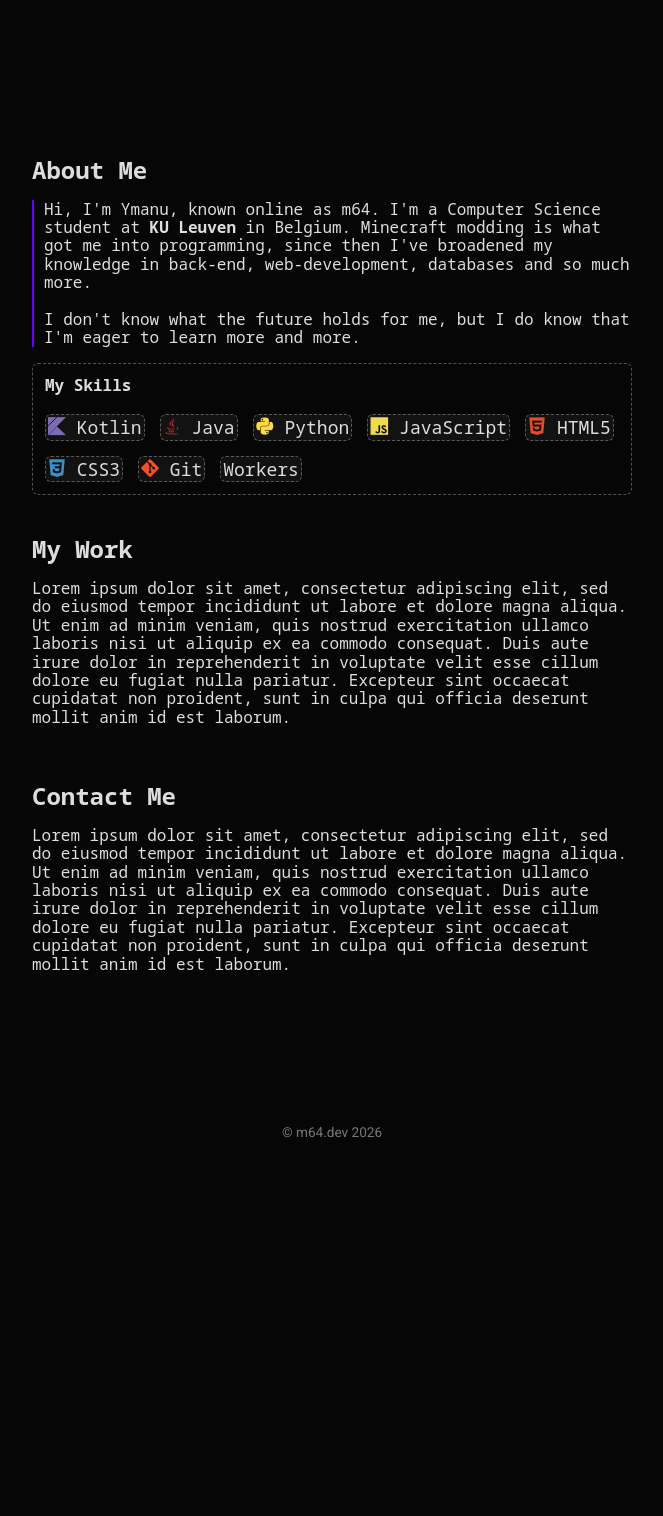
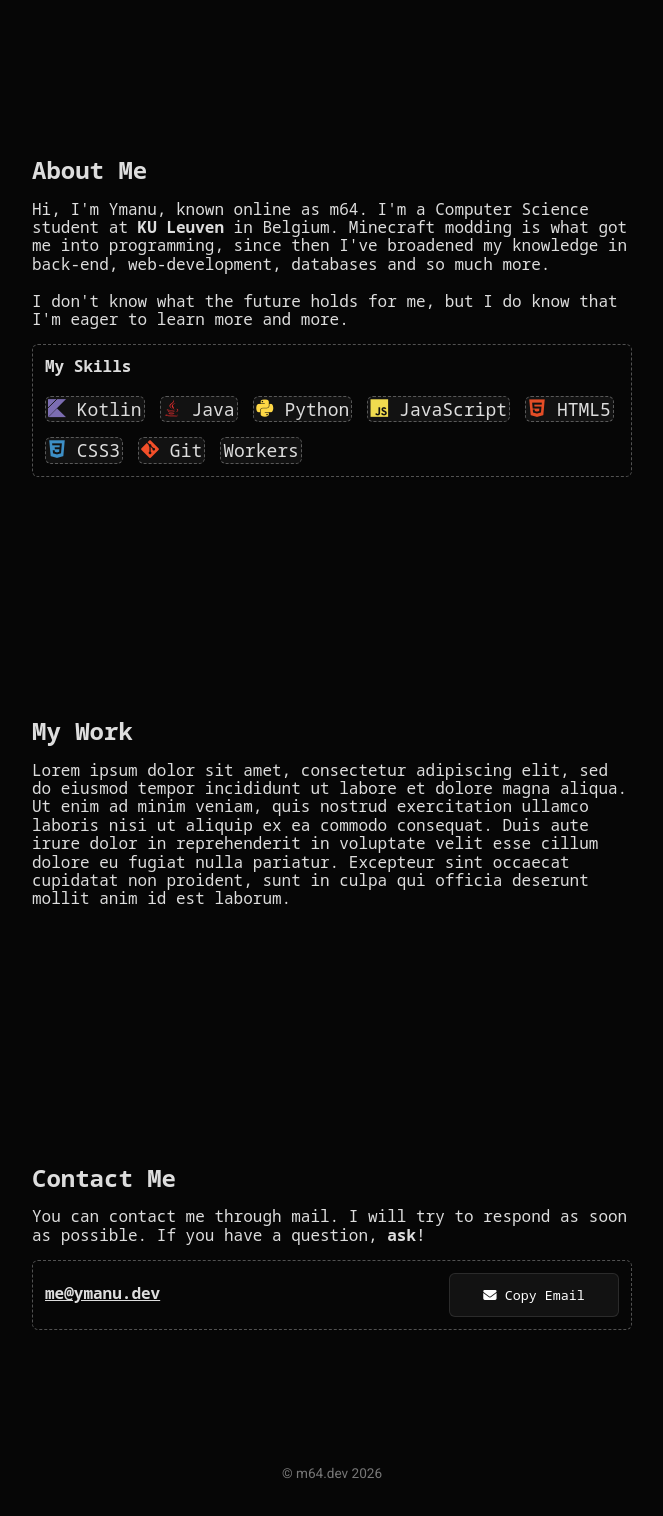
Before and after one commit to M64DiamondStar/M64Dev, a PHP site: page / in a window 1280 px wide. Shown: the part 680-2196 px from the top of the page, without its empty margins (308-971 px from the left). Before the commit the page ends 1817 px from the top, so only its background shows below. Run offline with PHP 8.4, Linux system fonts and the light colour scheme; some libraries are stand-ins or nearby versions.

Commit message:
Add Contact me

```diff
--- a/index.html
+++ b/index.html
@@ -88,7 +88,7 @@
           <section id="about">
             <h2 class="scramble" style="display: inline">About Me</h2>
 
-            <p class="quote scramble">
+            <p class=" scramble">
               Hi, I'm Ymanu, known online as m64. I'm a Computer Science student at <a class="link" target="_blank" href="https://www.kuleuven.be/english/kuleuven/">KU Leuven</a> in Belgium.
               Minecraft modding is what got me into programming, since then I've broadened my knowledge in back-end, web-development, databases and so much more.
               <br><br>I don't know what the future holds for me, but I do know that I'm eager to learn more and more.
@@ -134,6 +134,8 @@
             </div>
           </section>
 
+          <space></space>
+
           <section id="work">
             <h2 class="scramble" style="display: inline">My Work</h2>
 
@@ -146,16 +148,21 @@
             </p>
           </section>
 
+          <space></space>
+
           <section id="contact">
             <h2 class="scramble" style="display: inline">Contact Me</h2>
 
             <p class="scramble">
-              Lorem ipsum dolor sit amet, consectetur adipiscing elit, sed do eiusmod tempor incididunt ut labore et
-              dolore magna aliqua. Ut enim ad minim veniam, quis nostrud exercitation ullamco laboris nisi ut aliquip ex
-              ea commodo consequat. Duis aute irure dolor in reprehenderit in voluptate velit esse cillum dolore eu
-              fugiat nulla pariatur. Excepteur sint occaecat cupidatat non proident, sunt in culpa qui officia deserunt
-              mollit anim id est laborum.
+              You can contact me through mail. I will try to respond as soon as possible.
+              If you have a question, <a class="link" target="_blank" href="https://dontasktoask.com"> ask</a>!
             </p>
+
+            <div class="mail-container">
+              <a class="link" href="mailto:me@ymanu.dev"><u>me@ymanu.dev</u></a>
+              <button style="width: 170px;" class="secondary" onclick="copyEmail(this)"><i
+                      class="fa-solid fa-envelope"></i><span > Copy Email</span></button>
+            </div>
           </section>
         </div>
       </div>
--- a/script/index.js
+++ b/script/index.js
@@ -74,3 +74,20 @@ const lenis = new Lenis({
 function scrollToElement(elementId) {
   lenis.scrollTo(document.getElementById(elementId), {offset: -60});
 }
+
+/*
+ * Contact stuff
+ */
+function copyEmail(element) {
+    const email = "me@ymanu.dev";
+    const innerHtML = element.innerHTML;
+    navigator.clipboard.writeText(email).then(() => {
+        element.classList.add("copied");
+        element.innerHTML = "<i class=\"fa-solid fa-check\"></i> Email Copied";
+
+        setTimeout(() => {
+            element.classList.remove("copied");
+            element.innerHTML = innerHtML;
+          }, 1700);
+    });
+}
--- a/style/index.css
+++ b/style/index.css
@@ -144,6 +144,19 @@ button.secondary:hover {
   cursor: pointer;
 }
 
+button.copied {
+    background-color: rgb(61 255 0 / 0.2);
+    color: #fff;
+    border: 1px rgb(61 255 0 / 0.1) solid;
+    border-radius: 6px;
+    font-family: "Noto Sans Mono", monospace;
+    padding: 12px 24px;
+}
+
+button.copied:hover {
+  background-color: rgb(61 255 0 / 0.3);
+}
+
 .skills-container {
   padding: 12px;
   display: flex;
@@ -178,6 +191,16 @@ button.secondary:hover {
   background-color: rgba(255 255 255 / 0.05);
 }
 
+.mail-container {
+  display: flex;
+  gap: 10px;
+  padding: 12px;
+  border: 1px rgba(255 255 255 / 0.3) dashed;
+  border-radius: 6px;
+  align-items: center;
+  justify-content: space-between;
+}
+
 #wrapper {
   font-family: "Noto Sans Mono", monospace;
   font-weight: 300;
@@ -201,6 +224,10 @@ button.secondary:hover {
   50% {
     opacity: 0;
   }
+}
+
+space {
+    height: 200px;
 }
 
 .link {
```
